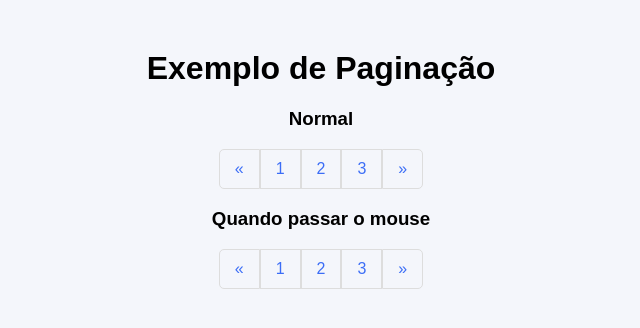
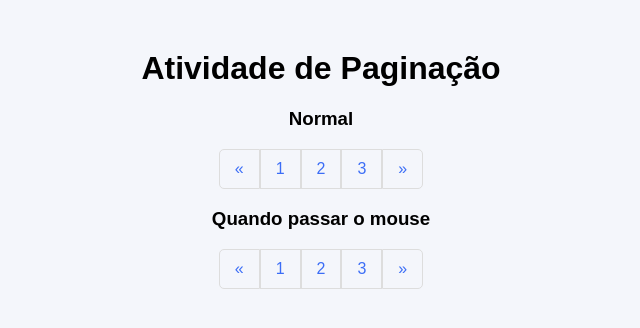
Before and after one commit to GRibeiro95/atividade3_paginacao, a plain HTML site: page index.html in a window 1280 px wide. Shown: the whole page, without its empty margins (319-959 px from the left). Drawn offline with Linux system fonts and the light colour scheme.

Commit message:
Update index.html

```diff
--- a/index.html
+++ b/index.html
@@ -9,7 +9,7 @@
 
 <body>
 
-<h1>Exemplo de Paginação</h1>
+<h1>Atividade de Paginação</h1>
 
 <h3>Normal</h3>
 
```
